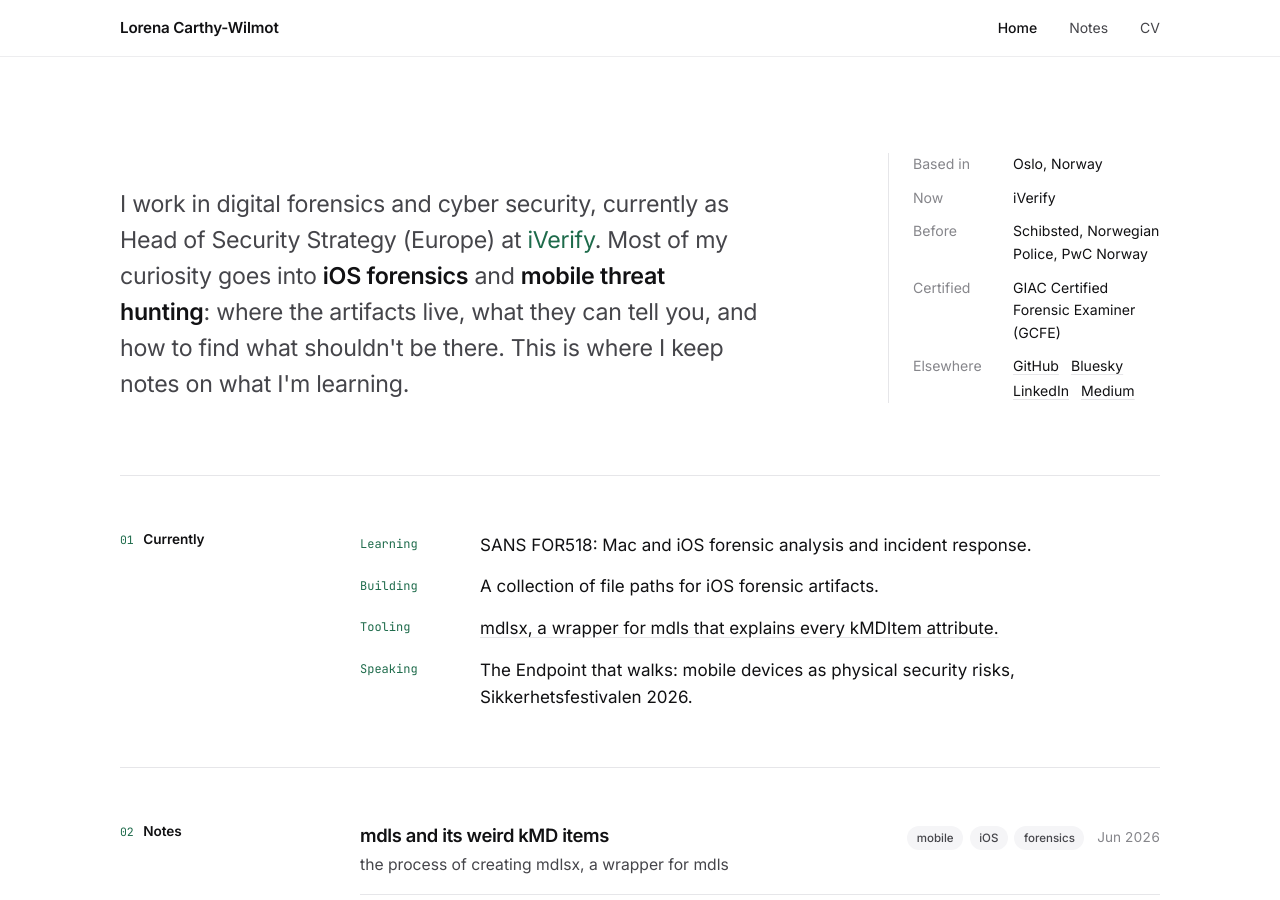
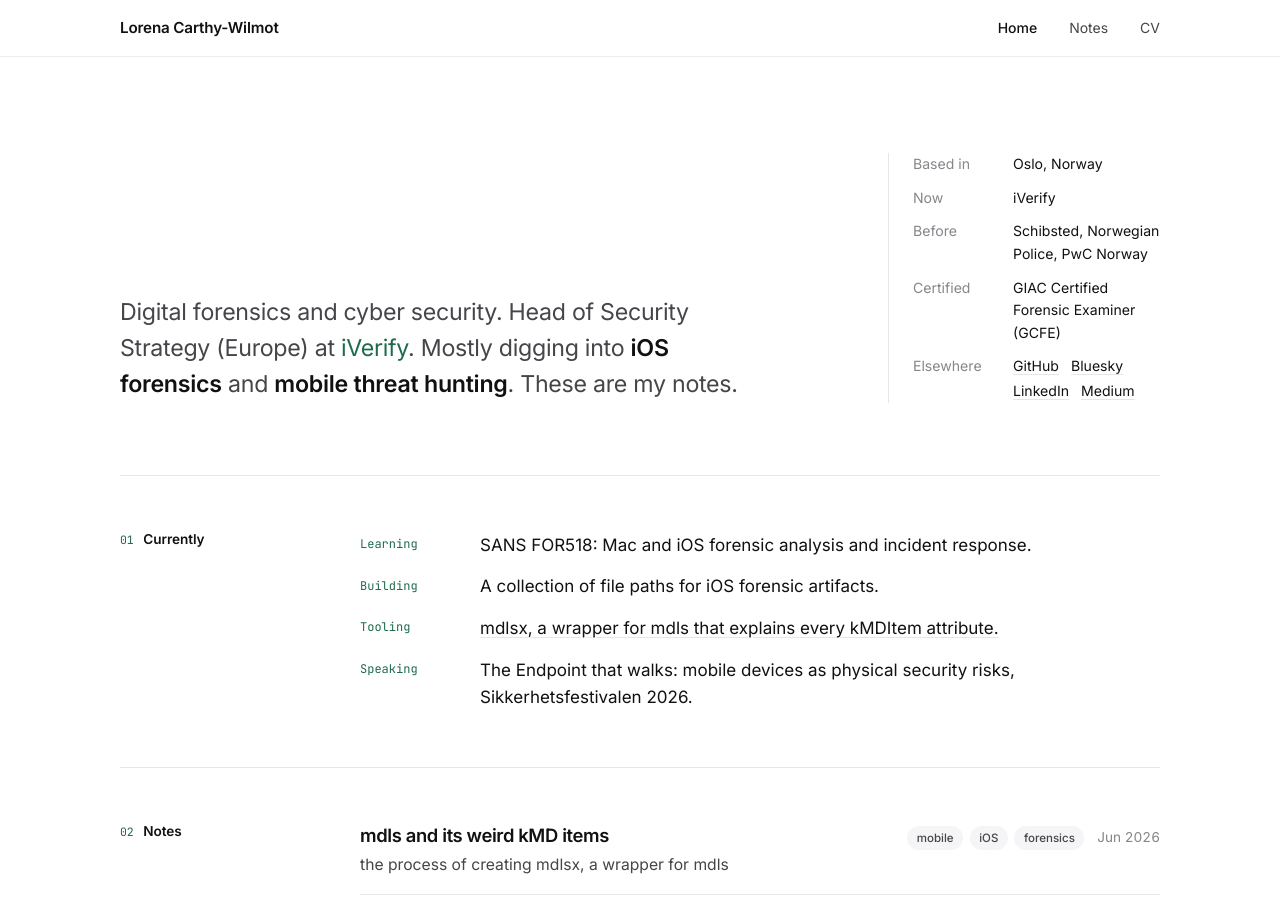
Before and after one commit to thisislola/thisislola.github.io, a Jekyll site: the page built from index.html, in a window 1280 px wide and 900 px high. Built offline with Jekyll 4.4.1, drawn with Linux system fonts in a browser that asks for light colours.

Commit message:
Shorter homepage intro
Co-Authored-By: Claude Opus 5.5 <noreply@anthropic.com>
Claude-Session: https://claude.ai/code/session_01KRoiEpBVFbH874iTr8XR1Q

```diff
--- a/_config.yml
+++ b/_config.yml
@@ -17,11 +17,9 @@ plugins:
 
 # ── Homepage ──────────────────────────────────────────────────
 home_intro: >
-  <p>I work in digital forensics and cyber security, currently as Head of Security
-  Strategy (Europe) at <a href="https://iverify.io">iVerify</a>. Most of my curiosity
-  goes into <strong>iOS forensics</strong> and <strong>mobile threat hunting</strong>:
-  where the artifacts live, what they can tell you, and how to find what shouldn't be there.
-  This is where I keep notes on what I'm learning.</p>
+  <p>Digital forensics and cyber security. Head of Security Strategy (Europe) at
+  <a href="https://iverify.io">iVerify</a>. Mostly digging into <strong>iOS forensics</strong>
+  and <strong>mobile threat hunting</strong>. These are my notes.</p>
 
 # "Currently" list on the homepage lives in _data/now.yml
 
```
